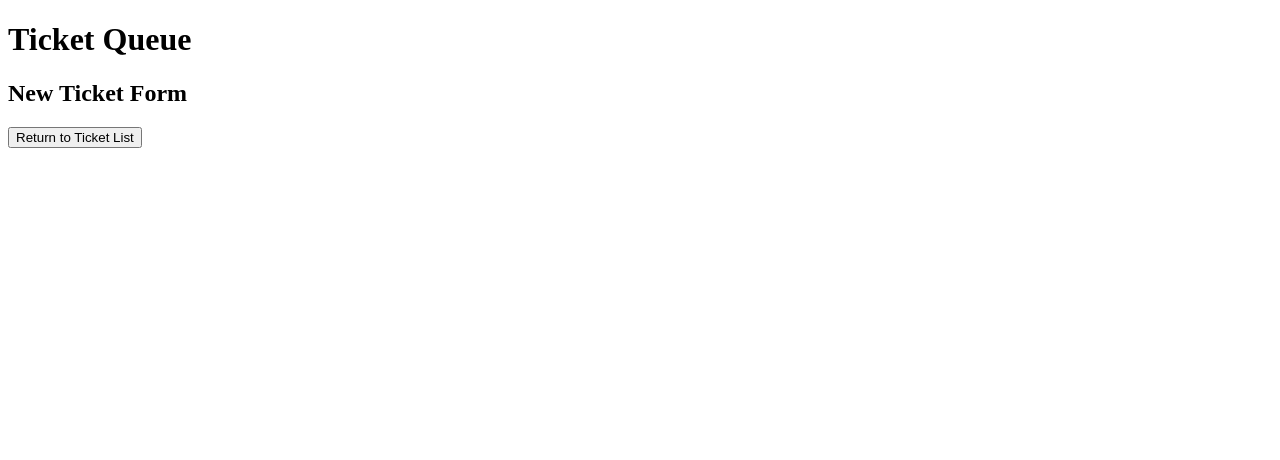
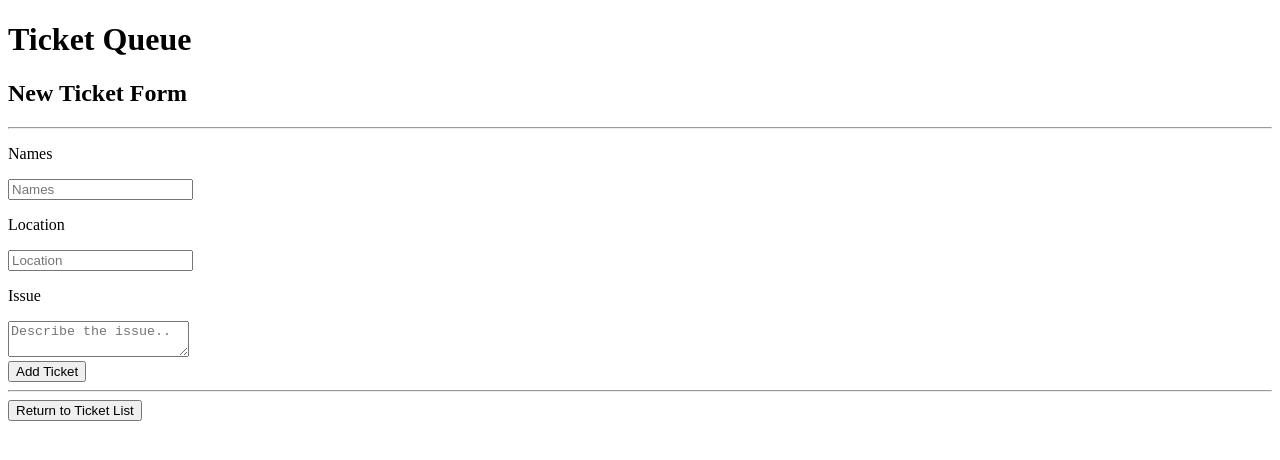
Before and after one commit to joncheng-dev/helpqueue12, a React (Create React App) app: page / in a window 1280 px wide. Both pictures are taken after a click on the button "Add Ticket to List". Shown: the top 460 px of the page. Built offline with nearby package versions, Linux system fonts and the light colour scheme.

Commit message:
user can add a new ticket to the mainTicketList

```diff
--- a/src/components/NewTicketForm.js
+++ b/src/components/NewTicketForm.js
@@ -1,9 +1,23 @@
 import React from "react";
+import ReusableForm from "./ReusableForm";
+import { v4 } from "uuid";
 
-function NewTicketForm() {
+function NewTicketForm(props) {
+  function handleNewTicketSubmission(event) {
+    event.preventDefault();
+
+    props.onNewTicketCreation({
+      names: event.target.names.value,
+      location: event.target.location.value,
+      issue: event.target.issue.value,
+      id: v4(),
+    });
+  }
   return (
     <React.Fragment>
       <h2>New Ticket Form</h2>
+      <hr />
+      <ReusableForm formSubmissionHandler={handleNewTicketSubmission} buttonText="Add Ticket" />
     </React.Fragment>
   );
 }
--- /dev/null
+++ b/src/components/ReusableForm.js
@@ -0,0 +1,21 @@
+import React from "react";
+
+function ReusableForm(props) {
+  return (
+    <React.Fragment>
+      <form onSubmit={props.formSubmissionHandler}>
+        <p>Names</p>
+        <input type="text" name="names" placeholder="Names" />
+        <p>Location</p>
+        <input type="text" name="location" placeholder="Location" />
+        <p>Issue</p>
+        <textarea name="issue" placeholder="Describe the issue.." />
+        <br />
+        <button type="submit">{props.buttonText}</button>
+        <hr />
+      </form>
+    </React.Fragment>
+  );
+}
+
+export default ReusableForm;
--- a/src/components/TicketControl.js
+++ b/src/components/TicketControl.js
@@ -7,6 +7,7 @@ class TicketControl extends React.Component {
     super(props);
     this.state = {
       formShowing: false,
+      mainTicketList: [],
     };
   }
 
@@ -16,15 +17,23 @@ class TicketControl extends React.Component {
     }));
   };
 
+  handleAddingNewTicketToList = (newTicket) => {
+    const newMainTicketList = this.state.mainTicketList.concat(newTicket);
+    this.setState({
+      formShowing: false,
+      mainTicketList: newMainTicketList,
+    });
+  };
+
   render() {
     let currentlyDisplayed = null;
     let buttonText = null;
 
     if (this.state.formShowing) {
-      currentlyDisplayed = <NewTicketForm />;
+      currentlyDisplayed = <NewTicketForm onNewTicketCreation={this.handleAddingNewTicketToList} />;
       buttonText = "Return to Ticket List";
     } else {
-      currentlyDisplayed = <TicketList />;
+      currentlyDisplayed = <TicketList ticketList={this.state.mainTicketList} />;
       buttonText = "Add Ticket to List";
     }
 
--- a/src/components/TicketList.js
+++ b/src/components/TicketList.js
@@ -1,30 +1,12 @@
 import React from "react";
 import Ticket from "./Ticket";
 
-function TicketList() {
-  const ticketList = [
-    {
-      names: "Moe and Barney",
-      location: "Moe's Tavern",
-      issue: "out of beer",
-    },
-    {
-      names: "Patty and Selma",
-      location: "Try 'n Save",
-      issue: "cigarettes are fake",
-    },
-    {
-      names: "Bart and Lisa",
-      location: "Springfield Elementary",
-      issue: "no pick up",
-    },
-  ];
-
+function TicketList(props) {
   return (
     <React.Fragment>
       <h2>Ticket List</h2>
       <hr />
-      {ticketList.map((ticket) => (
+      {props.ticketList.map((ticket) => (
         <Ticket names={ticket.names} location={ticket.location} issue={ticket.issue} />
       ))}
     </React.Fragment>
```
